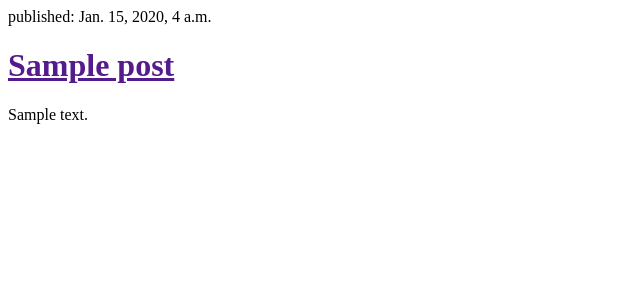
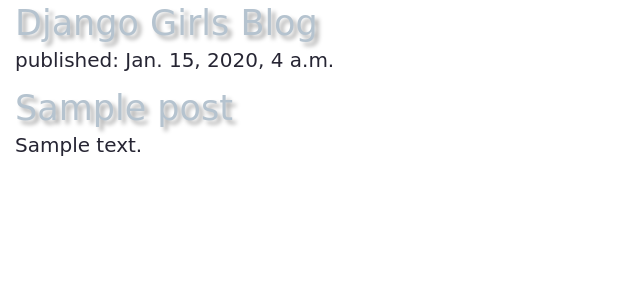
Before and after one commit to kcbusymom/my-first-blog, a Django app: template blog/templates/blog/post_list.html in a window 1280 px wide. Shown: the top 300 px of the page, without its empty margins (0-640 px from the left). Run offline with Django 3.2, Linux system fonts and the light colour scheme; the template is opened without the code that fills it: values that come from a table or form of the project are taken from there, others are empty; tables that the repository leaves empty hold one stand-in row (values such as "Sample post"); some libraries are stand-ins or nearby versions.

Commit message:
changing the text to separate the page header title and the blog headers

```diff
--- a/blog/static/css/blog.css
+++ b/blog/static/css/blog.css
@@ -1,8 +1,8 @@
-.site-title, .comments-number h2,
+h1, .site-title, .comments-number h2,
 .comment-reply-title{
 	font-family: 'Bevan', cursive;
 	font-size: 1.75em;
-
+	text-shadow: 4px 4px 4px #aaa;
 	line-height: 1.321;
 }
 
--- a/blog/templates/blog/post_list.html
+++ b/blog/templates/blog/post_list.html
@@ -1,10 +1,22 @@
+{% load staticfiles %}
+<html>
+    <head>
+        <title>Django Girls blog</title>
+        <link rel="stylesheet" href="//maxcdn.bootstrapcdn.com/bootstrap/3.2.0/css/bootstrap.min.css">
+        <link rel="stylesheet" href="//maxcdn.bootstrapcdn.com/bootstrap/3.2.0/css/bootstrap-theme.min.css">
+        <link rel="stylesheet" href="{% static 'css/blog.css' %}">
+    </head>
+    <body>
+        <div>
+            <h1><a href="/">Django Girls Blog</a></h1>
+        </div>
 
         {% for post in posts %}
-                <div class="post">
-                    <div class="date">
+            <div>
                 <p>published: {{ post.published_date }}</p>
-                    </div>
                 <h1><a href="">{{ post.title }}</a></h1>
                 <p>{{ post.text|linebreaksbr }}</p>
             </div>
         {% endfor %}
+    </body>
+</html>
```
Lines whose indentation alone changed are shown as unchanged.
